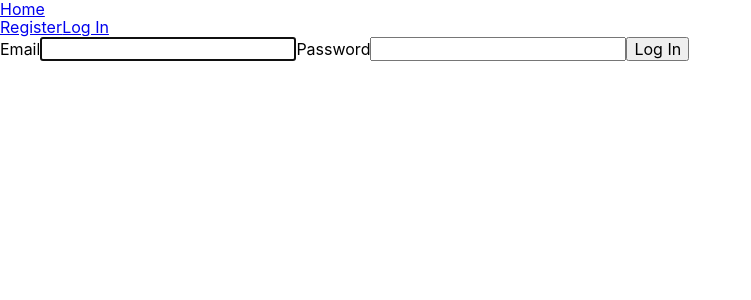
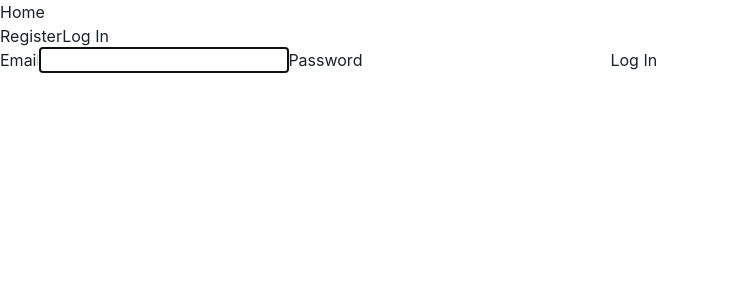
Before and after one commit to vladkrasovsky/goit-react-hw-08-phonebook, a React (Create React App) app: page /goit-react-hw-08-phonebook/login in a window 1280 px wide. Shown: the top 300 px of the page, without its empty margins (0-751 px from the left). Built offline with nearby package versions, Linux system fonts and the light colour scheme.

Commit message:
Adds chakra ui

```diff
--- a/package.json
+++ b/package.json
@@ -4,12 +4,15 @@
   "private": true,
   "homepage": "https://vladkrasovsky.github.io/goit-react-hw-08-phonebook/",
   "dependencies": {
+    "@chakra-ui/react": "^2.4.9",
+    "@emotion/react": "^11.10.5",
+    "@emotion/styled": "^11.10.5",
     "@reduxjs/toolkit": "^1.9.1",
     "@testing-library/jest-dom": "^5.16.3",
     "@testing-library/react": "^12.1.4",
     "@testing-library/user-event": "^13.5.0",
     "axios": "^1.2.3",
-    "modern-normalize": "^1.1.0",
+    "framer-motion": "^8.5.0",
     "prop-types": "^15.8.1",
     "react": "^18.1.0",
     "react-dom": "^18.1.0",
@@ -18,7 +21,6 @@
     "react-router-dom": "^6.7.0",
     "react-scripts": "5.0.1",
     "redux-persist": "^6.0.0",
-    "styled-components": "^5.3.6",
     "web-vitals": "^2.1.3"
   },
   "scripts": {
--- a/src/components/App.js
+++ b/src/components/App.js
@@ -1,7 +1,6 @@
 import { useEffect, lazy } from 'react';
 import { useDispatch } from 'react-redux';
 import { Routes, Route } from 'react-router-dom';
-import { GlobalStyle } from './GlobalStyle';
 import { Layout } from './Layout';
 import { PrivateRoute } from './PrivateRoute';
 import { RestrictedRoute } from './RestrictedRoute';
@@ -25,7 +24,6 @@
   return isRefreshing ? (
     <b>Refreshing user...</b>
   ) : (
-    <>
     <Routes>
       <Route path="/" element={<Layout />}>
         <Route index element={<HomePage />} />
@@ -41,10 +39,7 @@
         <Route
           path="/login"
           element={
-              <RestrictedRoute
-                redirectTo="/contacts"
-                component={<LoginPage />}
-              />
+            <RestrictedRoute redirectTo="/contacts" component={<LoginPage />} />
           }
         />
         <Route
@@ -56,7 +51,5 @@
         <Route path="*" element={<NotFoundPage />} />
       </Route>
     </Routes>
-      <GlobalStyle />
-    </>
   );
 };
--- a/src/components/GlobalStyle.js
+++ /dev/null
@@ -1,17 +0,0 @@
-import { createGlobalStyle } from 'styled-components';
-import 'modern-normalize';
-
-export const GlobalStyle = createGlobalStyle`
-  body {
-    margin: 0;
-    font-family: -apple-system, BlinkMacSystemFont, 'Segoe UI', 'Roboto', 'Oxygen',
-      'Ubuntu', 'Cantarell', 'Fira Sans', 'Droid Sans', 'Helvetica Neue',
-      sans-serif;
-    -webkit-font-smoothing: antialiased;
-    -moz-osx-font-smoothing: grayscale;
-  }
-
-  code {
-    font-family: source-code-pro, Menlo, Monaco, Consolas, 'Courier New',
-      monospace;
-}`;
--- a/src/index.js
+++ b/src/index.js
@@ -6,6 +6,7 @@
 import { store, persistor } from './redux/store';
 import { App } from 'components/App';
 import { HelmetProvider } from 'react-helmet-async';
+import { ChakraProvider } from '@chakra-ui/react';
 
 ReactDOM.createRoot(document.getElementById('root')).render(
   <React.StrictMode>
@@ -13,7 +14,9 @@
       <PersistGate loading={null} persistor={persistor}>
         <BrowserRouter basename="/goit-react-hw-08-phonebook">
           <HelmetProvider>
-            <App />
+            <ChakraProvider>
+              <App />
+            </ChakraProvider>
           </HelmetProvider>
         </BrowserRouter>
       </PersistGate>
```
Also changed, not shown: 1 other file (tests, documents, lock files or other folders). Lines whose indentation alone changed are shown as unchanged.
